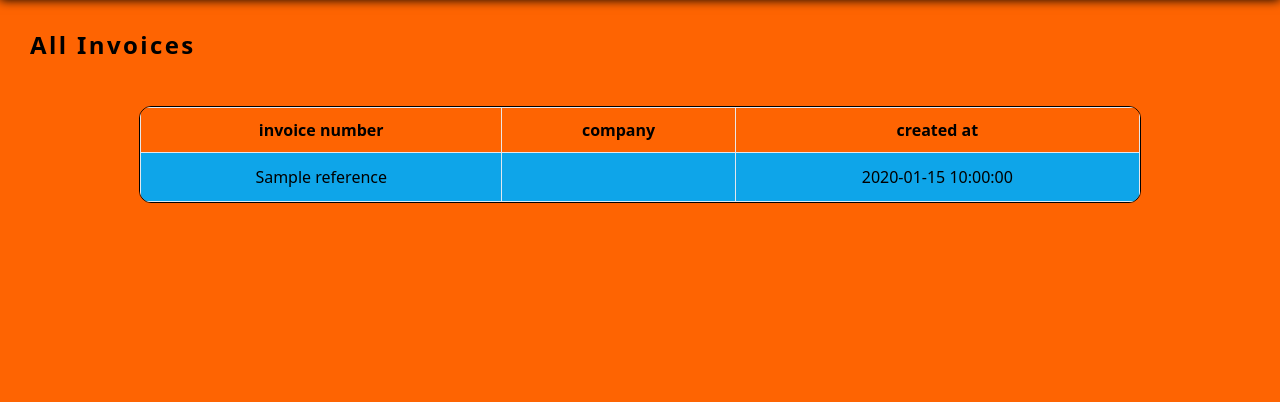
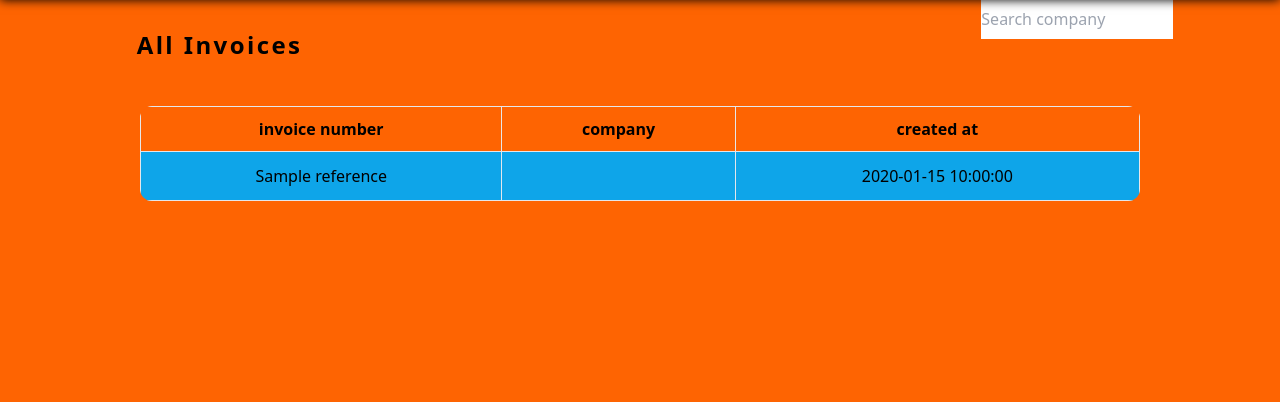
Before and after one commit to Tess-mltx/Cogip, a PHP site: template View/Invoices/index.php in a window 1280 px wide. Shown: the part 86-488 px from the top of the page. Run offline with PHP 8.4, Linux system fonts and the light colour scheme; the template is opened without the code that fills it: most values are stand-ins (such as "Sample title", 1, 10 or a date in 2020); data that the repository does not hold is empty; style sheets or scripts are compiled from the project's sources.

Commit message:
page invoice

```diff
--- a/View/Invoices/index.php
+++ b/View/Invoices/index.php
@@ -26,11 +26,14 @@
 <main>
     <!-- section_table_invoices -->
     <section>
-        <h2 class="title_invoice font-bold text-2xl capitalize tracking-widest">All invoices</h2>
 
-        <div class="flex justify-center items-center">
+        <div class="w-full flex flex-col justify-center items-center">
+            <div class="w-10/12 flex justify-between">
+                <h2 class="title_invoice font-bold text-2xl capitalize tracking-widest">All invoices</h2>
+                <input class="w-48 h-10" type="text" name="table_invoice_search" placeholder="Search company">
+            </div>
 
-            <div class="table_invoice scroll-shadow-table border border-black">
+            <div class="table_invoice scroll-shadow-table border-black">
                 <!-- table : invoices -->
                 <table>
                     <thead class="bg-primary-color-orange">
```
